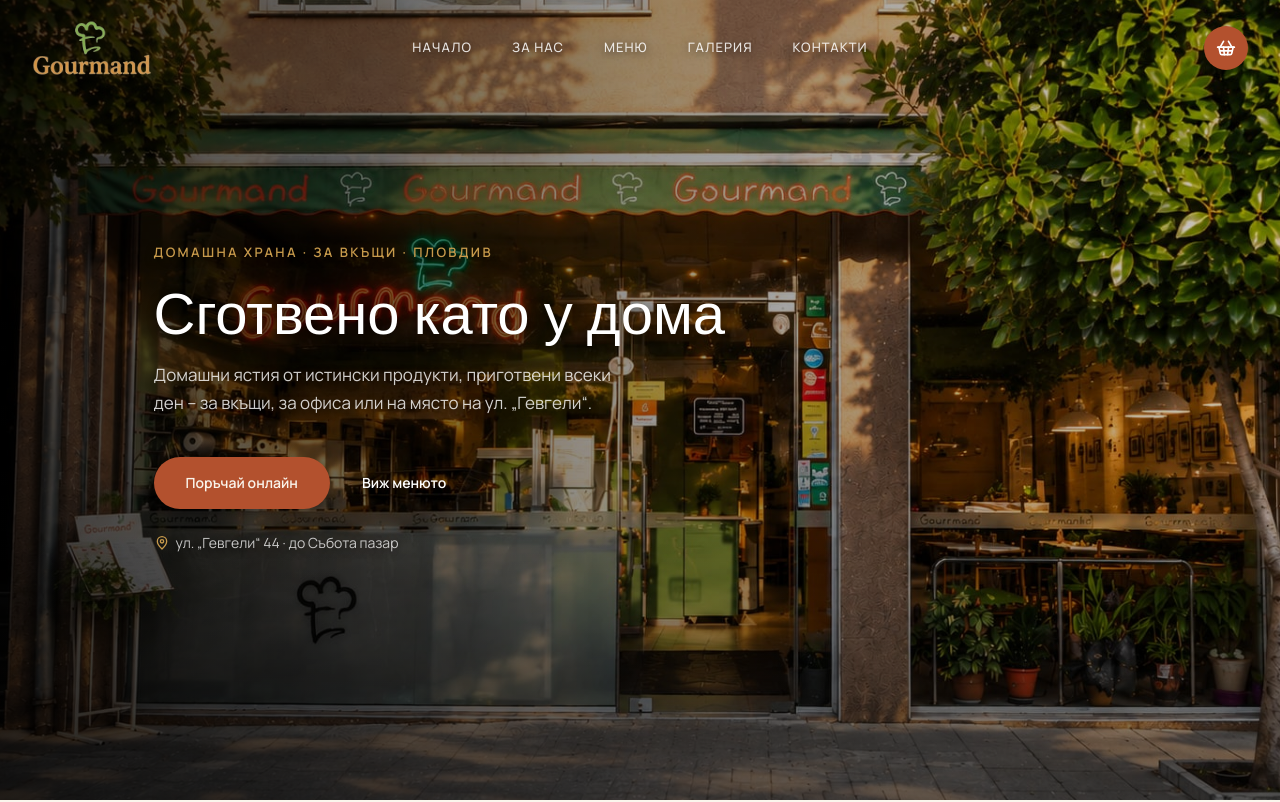
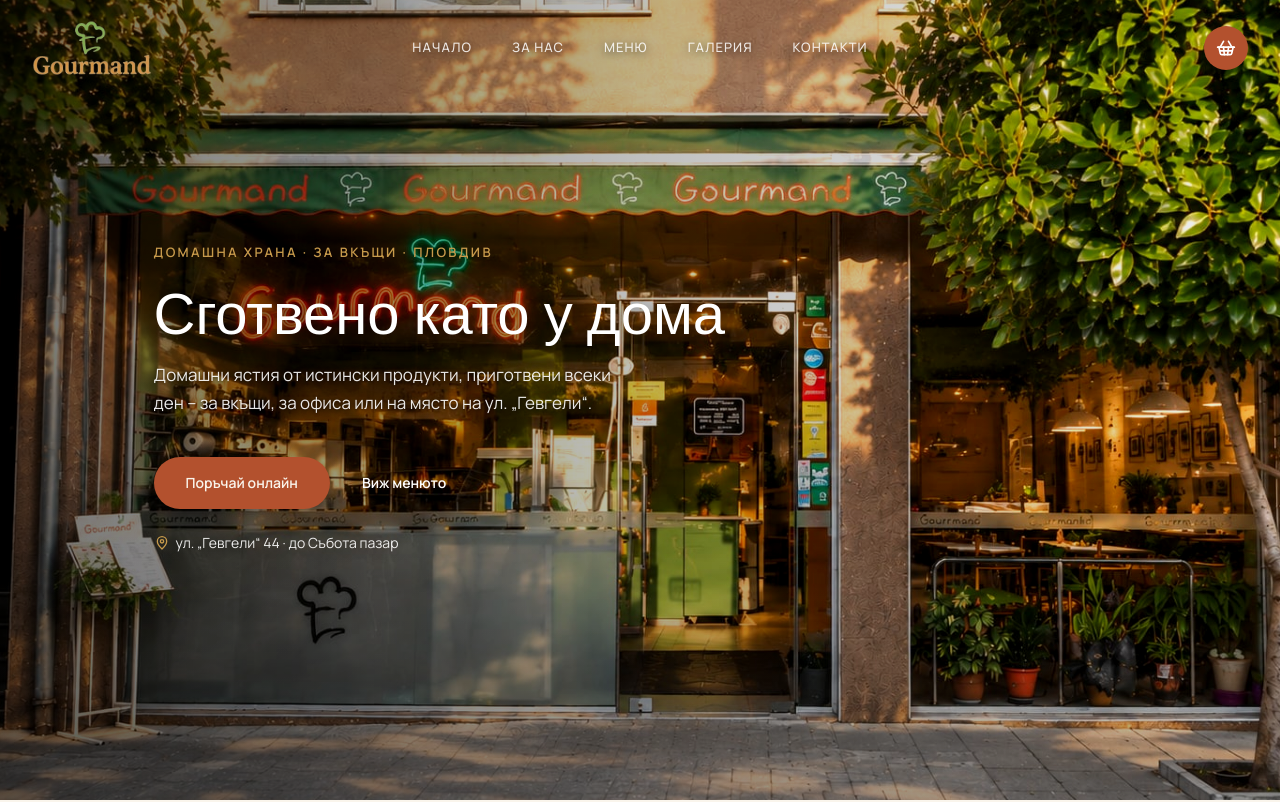
Before and after one commit to Efe1-alt/Restorant-Gourmand, a Next.js app: page / in a window 1280 px wide. Shown: the top 802 px of the page. Built offline with nearby package versions, Linux system fonts and the light colour scheme.

Commit message:
По-светла Hero снимка: градиент само зад текста, по-мека сянка

```diff
--- a/src/app/globals.css
+++ b/src/app/globals.css
@@ -62,6 +62,19 @@ h1, h2, h3, h4,
   text-shadow: 0 2px 8px rgba(0, 0, 0, 0.6);
 }
 
+/* По-мека сянка за текста в Hero — overlay-ят там вече е по-светъл. */
+.hero-copy-shadow {
+  text-shadow: 0 2px 12px rgba(0, 0, 0, 0.35);
+}
+
+/* Описанието е дребен текст върху неоновия надпис на снимката — тясна сянка
+   очертава буквите, мека го отделя от светлите петна. */
+.hero-desc-shadow {
+  text-shadow:
+    0 1px 3px rgba(0, 0, 0, 0.5),
+    0 2px 12px rgba(0, 0, 0, 0.45);
+}
+
 /* Navbar е fixed (не в normal flow) — компенсираме за anchor-linkове,
    за да не се скрива заглавието на секцията под него при скрол-джъмп. */
 section[id] {
--- a/src/components/Hero.tsx
+++ b/src/components/Hero.tsx
@@ -27,7 +27,10 @@ export function Hero() {
             priority
             sizes="100vw"
             className="object-cover"
-            style={{ objectPosition: siteConfig.heroImage.objectPosition }}
+            style={{
+              objectPosition: siteConfig.heroImage.objectPosition,
+              filter: "brightness(1.05) contrast(1.05) saturate(1.05)",
+            }}
           />
         </motion.div>
       </div>
@@ -35,12 +38,11 @@ export function Hero() {
       {/* Cinematic color grading — топъl overlay в highlight-ите, без да
           удавя наситеността на храната (blend mode, не плътен цвят). */}
       <div className="absolute inset-0 bg-gradient-to-br from-[#7a3f14]/25 via-transparent to-transparent mix-blend-overlay" />
-      {/* Основен тъмен overlay — равномерен, лек, за общ cinematic тон. */}
-      <div className="absolute inset-0 bg-black/20" />
-      {/* По-тъмен градиент отляво, където сяда текстът. */}
-      <div className="absolute inset-0 bg-gradient-to-r from-black/70 via-black/25 to-transparent" />
+      {/* Тъмен градиент само зад текста (отляво), изсветлява надясно.
+          Под 640px е с 0.1 по-тъмен — там текстът покрива повече от снимката. */}
+      <div className="absolute inset-0 bg-[linear-gradient(to_right,rgba(0,0,0,0.65)_0%,rgba(0,0,0,0.35)_50%,rgba(0,0,0,0.15)_100%)] sm:bg-[linear-gradient(to_right,rgba(0,0,0,0.55)_0%,rgba(0,0,0,0.25)_50%,rgba(0,0,0,0.05)_100%)]" />
       {/* Лек bottom градиент — грундира секцията към следващата отдолу. */}
-      <div className="absolute inset-x-0 bottom-0 h-1/3 bg-gradient-to-t from-black/45 to-transparent" />
+      <div className="absolute inset-x-0 bottom-0 h-1/3 bg-gradient-to-t from-black/25 to-transparent" />
 
       <div className="relative z-10 w-full py-28">
         <div className="w-full max-w-xl pl-[8%] pr-6 sm:max-w-2xl sm:pl-[10%] lg:max-w-none lg:pl-[10%] lg:pr-8 xl:pl-[12%] xl:pr-16">
@@ -48,7 +50,7 @@ export function Hero() {
             initial={{ opacity: 0, y: 14 }}
             animate={{ opacity: 1, y: 0 }}
             transition={{ duration: 0.8, ease: [0.22, 1, 0.36, 1] }}
-            className="hero-text-shadow mb-5 text-[11px] font-semibold uppercase tracking-[0.18em] text-gold sm:text-[13px]"
+            className="hero-copy-shadow mb-5 text-[11px] font-semibold uppercase tracking-[0.18em] text-gold sm:text-[13px]"
           >
             {siteConfig.heroEyebrow}
           </motion.p>
@@ -57,7 +59,7 @@ export function Hero() {
             initial={{ opacity: 0, y: 24 }}
             animate={{ opacity: 1, y: 0 }}
             transition={{ duration: 0.9, delay: 0.12, ease: [0.22, 1, 0.36, 1] }}
-            className="hero-text-shadow font-serif-heading text-[length:min(8vw,32px)] font-medium leading-[0.94] text-white sm:text-[45px] lg:text-[50px] xl:text-[58px] 2xl:text-[72px]"
+            className="hero-copy-shadow font-serif-heading text-[length:min(8vw,32px)] font-medium leading-[0.94] text-white sm:text-[45px] lg:text-[50px] xl:text-[58px] 2xl:text-[72px]"
           >
             {siteConfig.heroHeadlineLines.map((line) => (
               <span key={line} className="block">
@@ -70,7 +72,7 @@ export function Hero() {
             initial={{ opacity: 0, y: 18 }}
             animate={{ opacity: 1, y: 0 }}
             transition={{ duration: 0.9, delay: 0.24, ease: [0.22, 1, 0.36, 1] }}
-            className="hero-text-shadow mt-6 max-w-2xl text-balance text-[15px] leading-relaxed text-white/80 sm:text-[17px]"
+            className="hero-desc-shadow mt-6 max-w-2xl text-balance text-[15px] leading-relaxed text-white/90 sm:text-[17px]"
           >
             {siteConfig.heroDescription}
           </motion.p>
@@ -89,7 +91,7 @@ export function Hero() {
             </a>
             <a
               href="/menu"
-              className="hero-text-shadow group inline-flex items-center gap-1.5 text-sm font-semibold text-white transition-colors duration-300 hover:text-gold"
+              className="hero-copy-shadow group inline-flex items-center gap-1.5 text-sm font-semibold text-white transition-colors duration-300 hover:text-gold"
             >
               Виж менюто
             </a>
@@ -99,7 +101,7 @@ export function Hero() {
             initial={{ opacity: 0, y: 18 }}
             animate={{ opacity: 1, y: 0 }}
             transition={{ duration: 0.9, delay: 0.48, ease: [0.22, 1, 0.36, 1] }}
-            className="hero-text-shadow mt-6 inline-flex items-center gap-1.5 text-sm text-white/75"
+            className="hero-copy-shadow mt-6 inline-flex items-center gap-1.5 text-sm text-white/90"
           >
             {/* Пин за локация */}
             <svg
```
